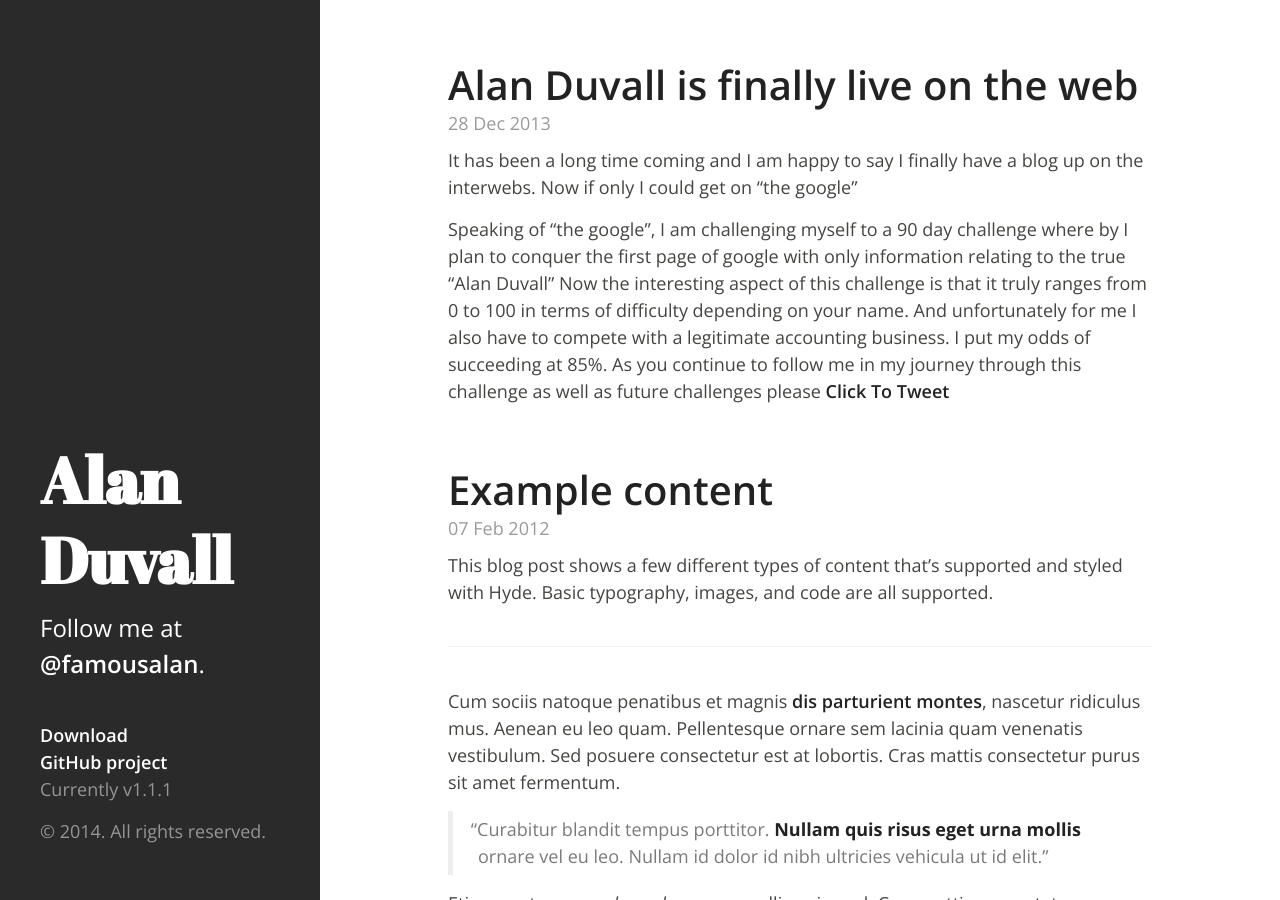
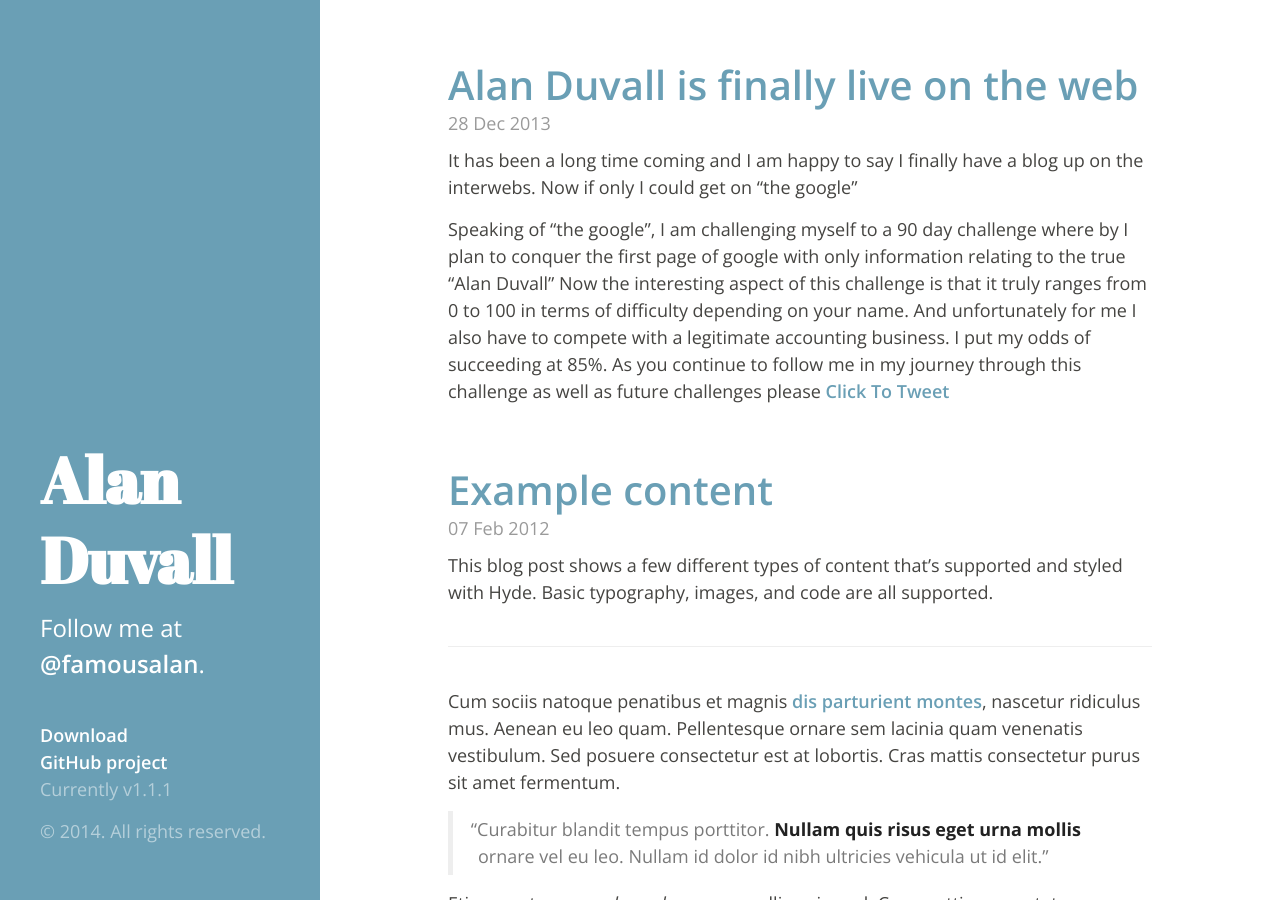
Before and after one commit to alanduvall/alanduvall.github.io, a Jekyll site: the page built from index.html, in a window 1280 px wide and 900 px high. Built offline with Jekyll 4.4.1, drawn with Linux system fonts in a browser that asks for light colours; the list of posts is cut into pages by our own code.

Commit message:
colour changed by Ishan

```diff
--- a/_layouts/default.html
+++ b/_layouts/default.html
@@ -3,7 +3,7 @@
 
   {% include head.html %}
 
-  <body>
+  <body class="theme-base-0d">
 
     <header class="masthead">
       <div class="masthead-inner">
```
